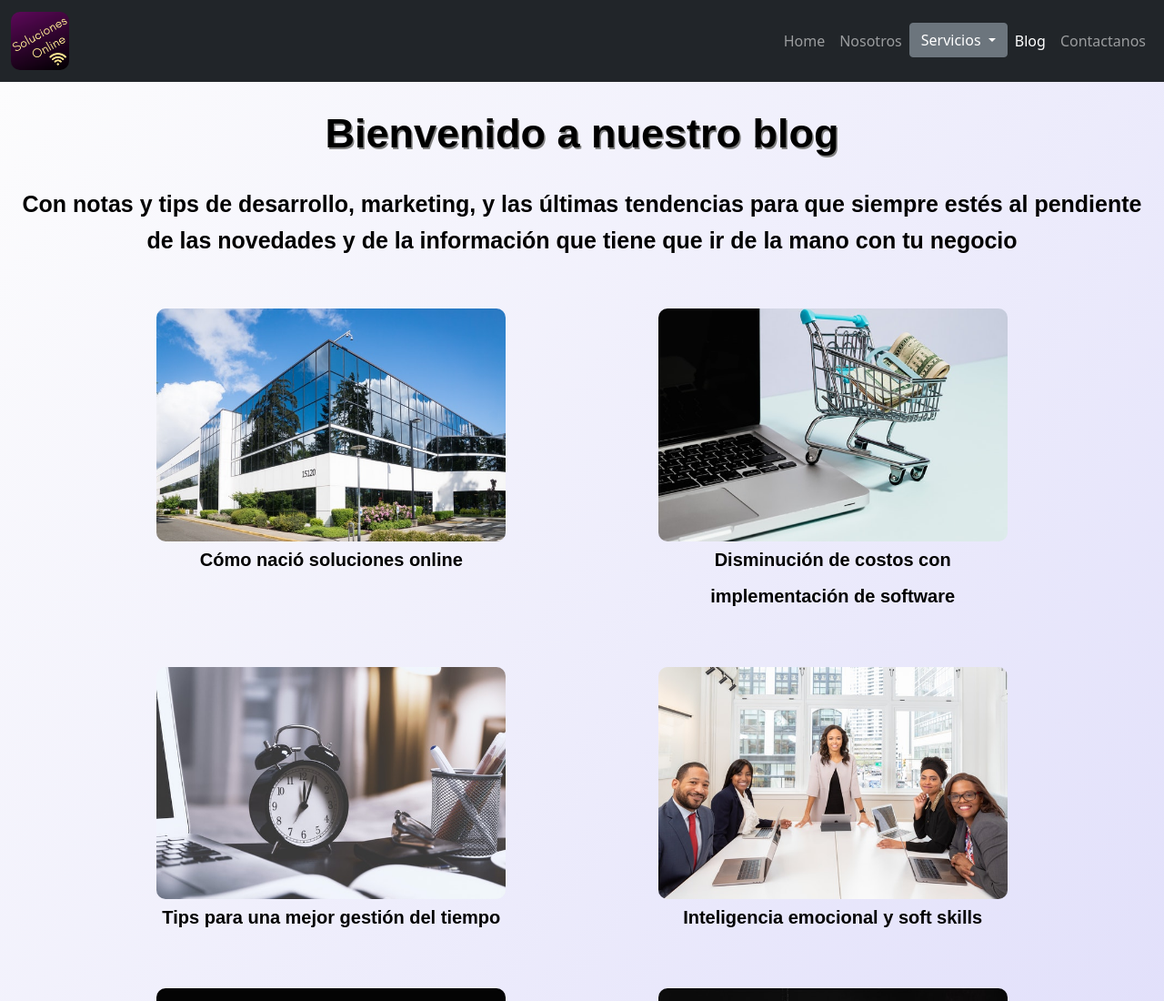
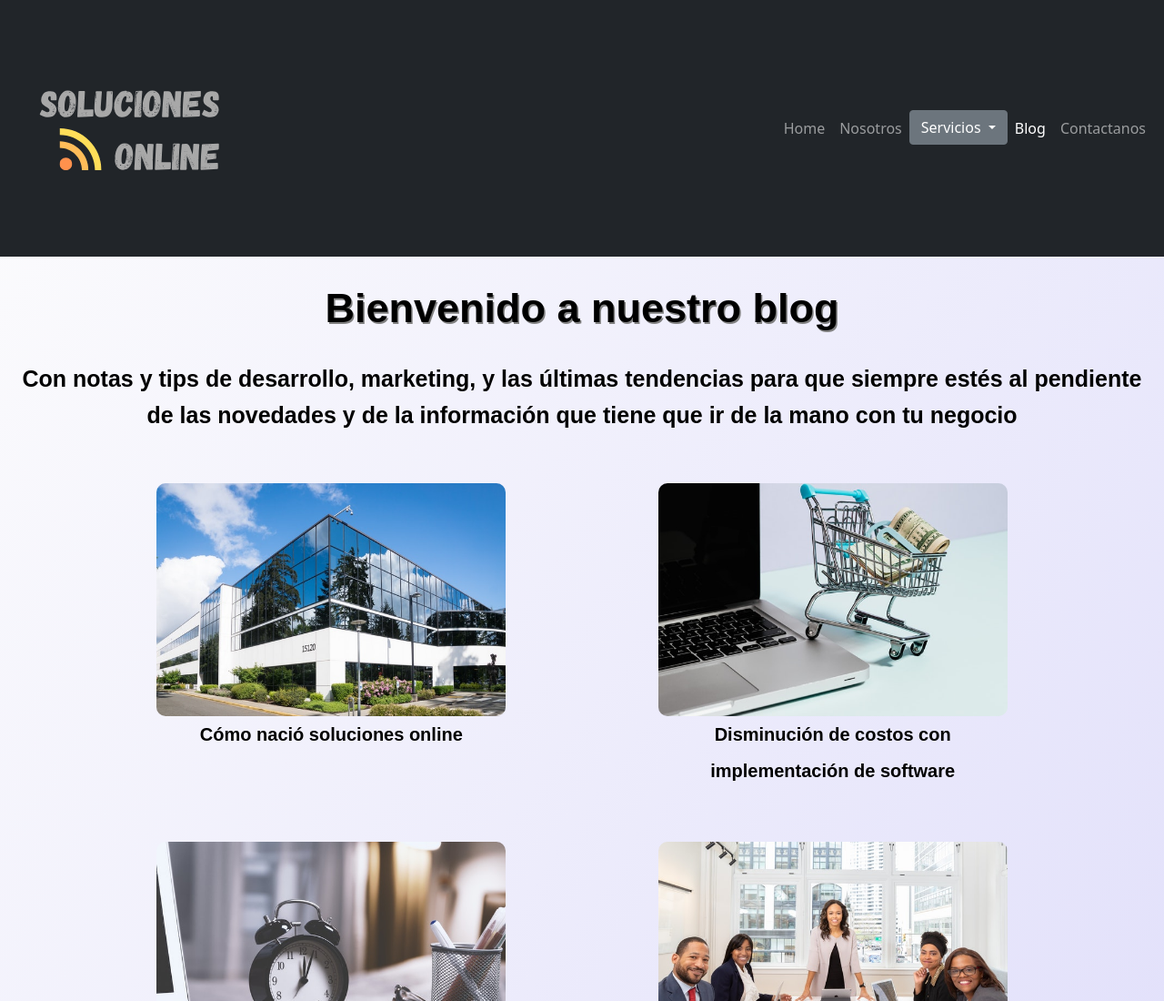
Before and after one commit to nahuel-lopez-dev/proyecto-coderhouse, a plain HTML site: page views/blog.html in a window 1280 px wide. Shown: the top 1100 px of the page at 91% size. Drawn offline with nearby package versions, Linux system fonts and the light colour scheme.

Commit message:
Agregué un nuevo logo al proyecto

```diff
--- a/assets/scss/style.scss
+++ b/assets/scss/style.scss
@@ -20,7 +20,7 @@ $letraFuente: "Nunito", sans-serif;
 }
 
 .logoNav {      /*Este es otro bloque*/
-    width: 5vw;
+    width: 20vw;
     height: auto;
     border-radius: 10px;
 }
--- a/views/blog.html
+++ b/views/blog.html
@@ -25,7 +25,7 @@
   <header>
     <nav class="navbar navbar-expand-lg navbar-dark bg-dark">
       <div class="container-fluid">
-        <a class="navbar-brand" href="../index.html"><img src="../img/logo.png" alt="Logo Soluciones Online"
+        <a class="navbar-brand" href="../index.html"><img src="../img/logoSO.svg" alt="Logo Soluciones Online"
             class="img-fluid logoNav"></a>
         <button class="navbar-toggler" type="button" data-bs-toggle="collapse" data-bs-target="#navbarNav"
           aria-controls="navbarNav" aria-expanded="false" aria-label="Toggle navigation">
```
Also changed, not shown: index.html (+1 -1 lines), views/contactanos.html (+1 -1 lines), views/nosotros.html (+1 -1 lines), views/servicios.html (+1 -1 lines), assets/css/style.css, img/logo.png (deleted), img/logoSO.svg (added).
